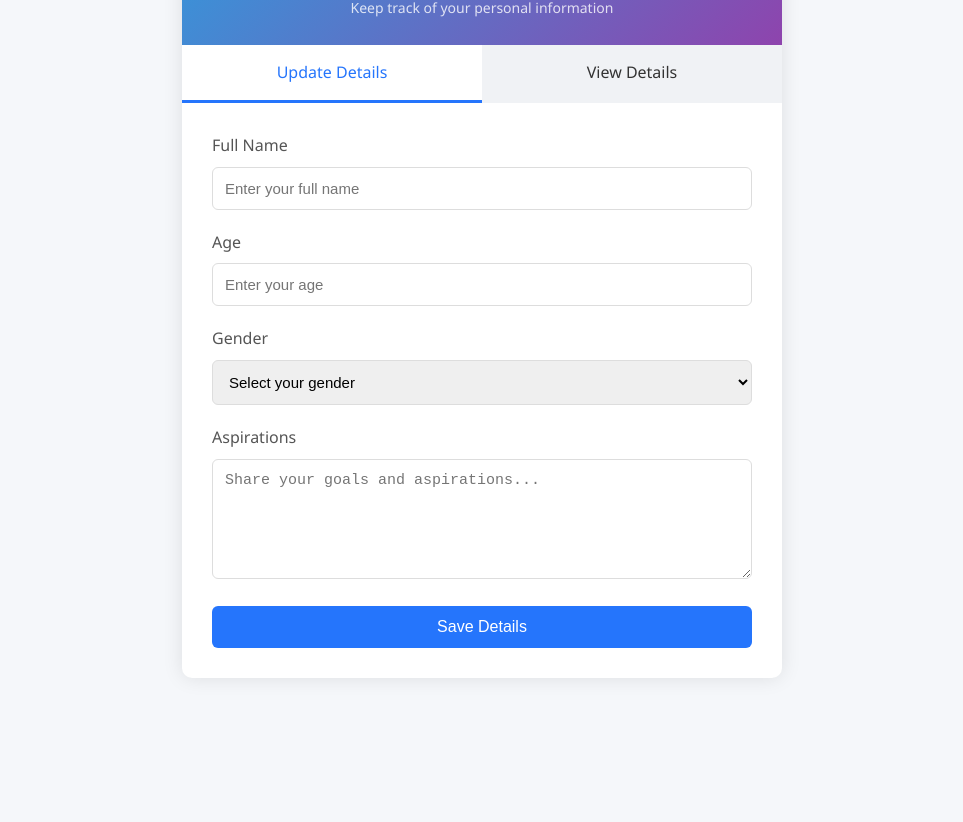
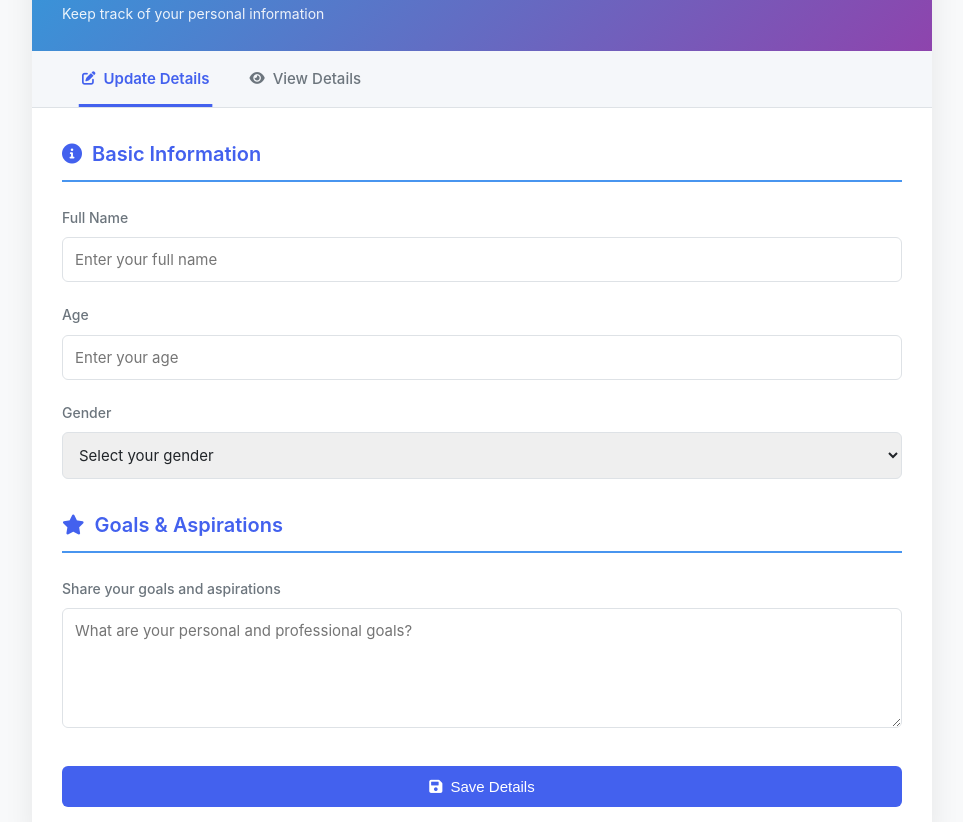
Before and after one commit to Mr-Jaiman09/VertexInnovate, a website: page personal details/personal.html in a window 1280 px wide. Shown: the part 98-920 px from the top of the page, without its empty margins (158-1121 px from the left). Before the commit the page ends 800 px from the top, so only its background shows below. Drawn offline with Linux system fonts and the light colour scheme.

Commit message:
final personal

```diff
--- a/personal details/personal.html
+++ b/personal details/personal.html
@@ -4,8 +4,23 @@
     <meta charset="UTF-8">
     <meta name="viewport" content="width=device-width, initial-scale=1.0">
     <title>Personal Details</title>
+    <link rel="stylesheet" href="https://cdnjs.cloudflare.com/ajax/libs/font-awesome/6.0.0/css/all.min.css">
     <style>
-        /* Reset and Base Styles */
+        :root {
+            --primary-color: #4361ee;
+            --primary-light: #4895ef;
+            --secondary-color: #3f37c9;
+            --background-color: #f8f9fa;
+            --card-color: #ffffff;
+            --text-color: #212529;
+            --text-muted: #6c757d;
+            --border-color: #dee2e6;
+            --success-color: #38b000;
+            --input-focus: #e0e7ff;
+            --input-hover: #f0f4ff;
+            --transition-speed: 0.3s;
+        }
+
         * {
             box-sizing: border-box;
             margin: 0;
@@ -13,153 +28,206 @@
         }
 
         body {
-            font-family: 'Segoe UI', Tahoma, Geneva, Verdana, sans-serif;
+            font-family: 'Inter', -apple-system, BlinkMacSystemFont, 'Segoe UI', Roboto, sans-serif;
+            background-color: var(--background-color);
+            color: var(--text-color);
             line-height: 1.6;
-            color: #333;
-            background-color: #f5f7fa;
-            padding: 20px;
-            min-height: 100vh;
-            display: flex;
-            flex-direction: column;
-            align-items: center;
-            justify-content: center;
+            padding: 30px 20px;
         }
 
         .container {
-            background-color: #fff;
-            border-radius: 10px;
-            box-shadow: 0 0 20px rgba(0, 0, 0, 0.1);
-            width: 100%;
-            max-width: 600px;
+            max-width: 900px;
+            margin: 0 auto;
+            background-color: var(--card-color);
+            border-radius: 12px;
+            box-shadow: 0 8px 30px rgba(0, 0, 0, 0.08);
             overflow: hidden;
         }
 
-        /* Header Styles */
         .header {
+            padding: 25px 30px;
             background: linear-gradient(135deg, #3498db, #8e44ad);
             color: white;
-            padding: 25px 30px;
-            text-align: center;
         }
 
-        .header h1 {
+        h1 {
             font-size: 24px;
+            font-weight: 600;
             margin-bottom: 8px;
+            display: flex;
+            align-items: center;
         }
 
-        .header p {
-            opacity: 0.8;
-            font-size: 14px;
+        h1 i {
+            margin-right: 12px;
+            font-size: 0.9em;
         }
 
-        /* Tabs */
+        .subtitle {
+            font-size: 14px;
+            opacity: 0.9;
+        }
+
         .tabs {
             display: flex;
-            background-color: #f0f2f5;
+            background-color: #f5f7fa;
+            padding: 0 30px;
+            border-bottom: 1px solid var(--border-color);
         }
 
         .tab {
-            flex: 1;
-            text-align: center;
-            padding: 15px;
+            padding: 16px 20px;
             cursor: pointer;
-            transition: all 0.3s ease;
-            border-bottom: 3px solid transparent;
+            background: none;
+            border: none;
+            font-size: 15px;
             font-weight: 500;
+            color: var(--text-muted);
+            position: relative;
+            transition: all var(--transition-speed);
+            display: flex;
+            align-items: center;
+        }
+
+        .tab i {
+            margin-right: 8px;
+            font-size: 0.9em;
+        }
+
+        .tab:hover {
+            color: var(--primary-color);
         }
 
         .tab.active {
-            background-color: #fff;
-            border-bottom: 3px solid #2575fc;
-            color: #2575fc;
+            color: var(--primary-color);
+            font-weight: 600;
         }
 
-        /* Form Styles */
+        .tab.active::after {
+            content: '';
+            position: absolute;
+            bottom: 0;
+            left: 0;
+            width: 100%;
+            height: 3px;
+            background-color: var(--primary-color);
+            transform: scaleX(0.8);
+            transition: transform 0.3s;
+        }
+
         .content {
+            display: none;
             padding: 30px;
-            display: none;
+            animation: fadeIn 0.5s;
+        }
+
+        @keyframes fadeIn {
+            from { opacity: 0; transform: translateY(10px); }
+            to { opacity: 1; transform: translateY(0); }
         }
 
         .content.active {
             display: block;
         }
 
+        .section {
+            margin-bottom: 30px;
+        }
+
+        .section-title {
+            font-size: 20px;
+            font-weight: 600;
+            margin-bottom: 25px;
+            color: var(--primary-color);
+            display: flex;
+            align-items: center;
+            gap: 10px;
+            padding-bottom: 10px;
+            border-bottom: 2px solid var(--primary-light);
+        }
+
         .form-group {
-            margin-bottom: 20px;
+            margin-bottom: 22px;
         }
 
         label {
             display: block;
+            font-weight: 500;
             margin-bottom: 8px;
-            font-weight: 500;
-            color: #555;
+            font-size: 14px;
+            color: var(--text-muted);
         }
 
-        input[type="text"],
-        input[type="number"],
-        select,
-        textarea {
+        input, select, textarea {
             width: 100%;
             padding: 12px;
-            border: 1px solid #ddd;
+            border: 1px solid var(--border-color);
             border-radius: 6px;
+            font-family: inherit;
             font-size: 15px;
-            transition: all 0.3s;
+            transition: all var(--transition-speed);
+            color: var(--text-color);
         }
 
-        input:focus,
-        select:focus,
-        textarea:focus {
+        input:hover, select:hover, textarea:hover {
+            background-color: var(--input-hover);
+        }
+
+        input:focus, select:focus, textarea:focus {
             outline: none;
-            border-color: #2575fc;
-            box-shadow: 0 0 0 3px rgba(37, 117, 252, 0.1);
+            border-color: var(--primary-light);
+            background-color: var(--input-focus);
+            box-shadow: 0 0 0 4px rgba(67, 97, 238, 0.1);
         }
 
         textarea {
+            resize: vertical;
             min-height: 120px;
-            resize: vertical;
         }
 
         button {
-            background-color: #2575fc;
+            background-color: var(--primary-color);
             color: white;
             border: none;
             padding: 12px 20px;
             border-radius: 6px;
             cursor: pointer;
-            font-size: 16px;
+            font-size: 15px;
             font-weight: 500;
+            transition: all 0.2s;
+            display: flex;
+            align-items: center;
+            justify-content: center;
+            gap: 8px;
             width: 100%;
-            transition: all 0.3s;
         }
 
         button:hover {
-            background-color: #1a64e0;
+            background-color: var(--secondary-color);
             transform: translateY(-2px);
-            box-shadow: 0 5px 15px rgba(37, 117, 252, 0.2);
+            box-shadow: 0 4px 12px rgba(63, 55, 201, 0.2);
         }
 
-        /* View Styles */
         .detail-item {
             margin-bottom: 20px;
         }
 
         .detail-label {
             font-weight: 600;
-            color: #666;
+            color: var(--text-muted);
             margin-bottom: 5px;
         }
 
         .detail-value {
-            font-size: 16px;
+            font-size: 15px;
             padding: 8px 0;
-            word-wrap: break-word;
+            color: var(--text-color);
         }
 
         .empty-message {
             text-align: center;
             padding: 40px 20px;
-            color: #888;
+            color: var(--text-muted);
         }
 
         .empty-message i {
@@ -168,16 +236,18 @@
             display: block;
         }
 
-        /* Toast Notification */
         .toast {
             position: fixed;
             bottom: 20px;
             right: 20px;
-            background-color: #4caf50;
+            background-color: var(--success-color);
             color: white;
-            padding: 15px 25px;
-            border-radius: 4px;
-            box-shadow: 0 4px 8px rgba(0, 0, 0, 0.1);
+            padding: 12px 20px;
+            border-radius: 6px;
+            box-shadow: 0 4px 12px rgba(0, 0, 0, 0.15);
+            display: flex;
+            align-items: center;
+            gap: 10px;
             transform: translateY(100px);
             opacity: 0;
             transition: all 0.3s;
@@ -189,11 +259,10 @@
             opacity: 1;
         }
 
-        /* Responsive Design */
         @media (max-width: 768px) {
             .container {
                 border-radius: 0;
-                box-shadow: none;
+                margin: -30px -20px;
             }
 
             .header {
@@ -209,17 +278,25 @@
 <body>
     <div class="container">
         <div class="header">
-            <h1>Personal Details</h1>
-            <p>Keep track of your personal information</p>
+            <h1><i class="fas fa-user"></i> Personal Details</h1>
+            <div class="subtitle">Keep track of your personal information</div>
         </div>
 
         <div class="tabs">
-            <div class="tab active" data-tab="input">Update Details</div>
-            <div class="tab" data-tab="view">View Details</div>
+            <div class="tab active" data-tab="input">
+                <i class="fas fa-edit"></i> Update Details
+            </div>
+            <div class="tab" data-tab="view">
+                <i class="fas fa-eye"></i> View Details
+            </div>
         </div>
 
         <div id="input-content" class="content active">
             <form id="details-form">
+                <div class="section">
+                    <div class="section-title">
+                        <i class="fas fa-info-circle"></i> Basic Information
+                    </div>
                     <div class="form-group">
                         <label for="name">Full Name</label>
                         <input type="text" id="name" placeholder="Enter your full name">
@@ -240,23 +317,35 @@
                             <option value="Prefer not to say">Prefer not to say</option>
                         </select>
                     </div>
-
-                <div class="form-group">
-                    <label for="aspirations">Aspirations</label>
-                    <textarea id="aspirations" placeholder="Share your goals and aspirations..."></textarea>
                 </div>
 
-                <button type="submit">Save Details</button>
+                <div class="section">
+                    <div class="section-title">
+                        <i class="fas fa-star"></i> Goals & Aspirations
+                    </div>
+                    <div class="form-group">
+                        <label for="aspirations">Share your goals and aspirations</label>
+                        <textarea id="aspirations" placeholder="What are your personal and professional goals?"></textarea>
+                    </div>
+                </div>
+
+                <button type="submit">
+                    <i class="fas fa-save"></i> Save Details
+                </button>
             </form>
         </div>
 
         <div id="view-content" class="content">
             <div id="empty-view" class="empty-message">
-                <i>📝</i>
+                <i class="fas fa-folder-open"></i>
                 <p>No personal details saved yet. Please go to the Update Details tab to add your information.</p>
             </div>
 
             <div id="details-view" style="display: none;">
+                <div class="section">
+                    <div class="section-title">
+                        <i class="fas fa-info-circle"></i> Basic Information
+                    </div>
                     <div class="detail-item">
                         <div class="detail-label">Full Name</div>
                         <div class="detail-value" id="view-name"></div>
@@ -271,20 +360,27 @@
                         <div class="detail-label">Gender</div>
                         <div class="detail-value" id="view-gender"></div>
                     </div>
+                </div>
 
+                <div class="section">
+                    <div class="section-title">
+                        <i class="fas fa-star"></i> Goals & Aspirations
+                    </div>
                     <div class="detail-item">
-                    <div class="detail-label">Aspirations</div>
                         <div class="detail-value" id="view-aspirations"></div>
                     </div>
                 </div>
             </div>
         </div>
+    </div>
 
-    <div id="toast" class="toast">Details saved successfully!</div>
+    <div id="toast" class="toast">
+        <i class="fas fa-check-circle"></i>
+        <span>Details saved successfully!</span>
+    </div>
 
     <script>
         document.addEventListener('DOMContentLoaded', function() {
-            // Elements
             const form = document.getElementById('details-form');
             const tabs = document.querySelectorAll('.tab');
             const toast = document.getElementById('toast');
@@ -372,6 +468,3 @@
                 }, 3000);
             }
         });
-    </script>
-</body>
-</html>
```
Lines whose indentation alone changed are shown as unchanged.
